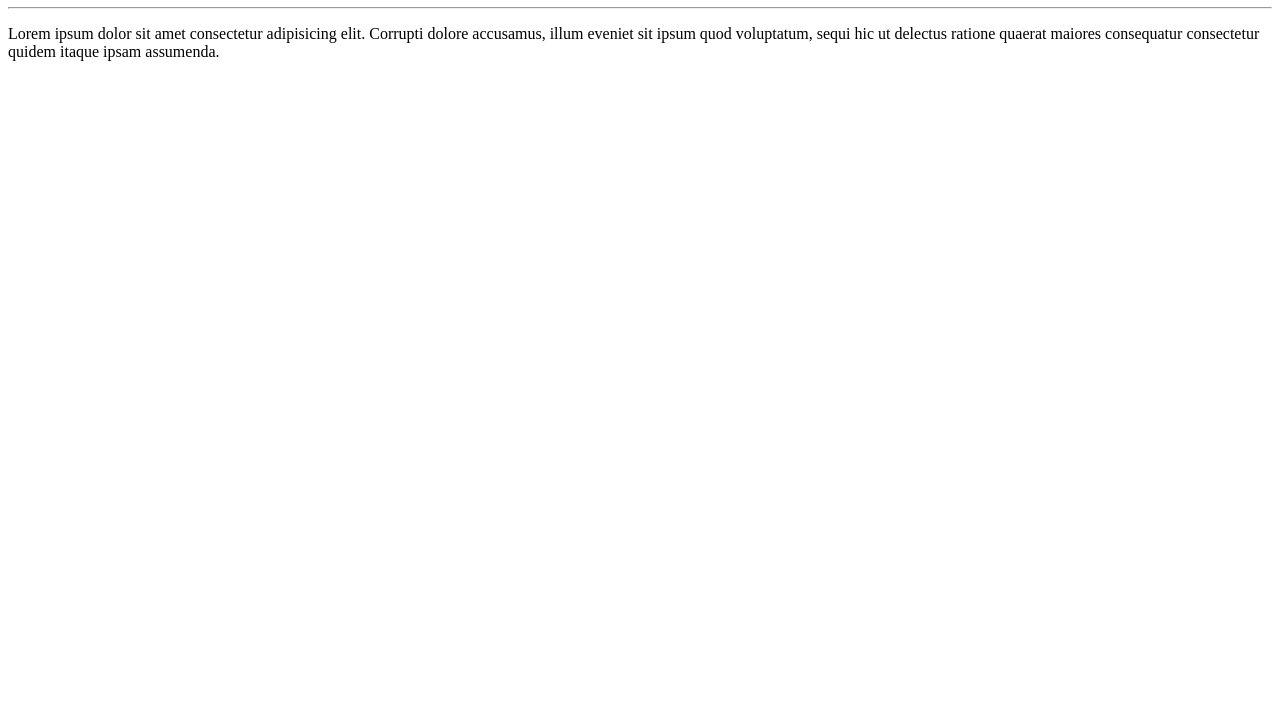
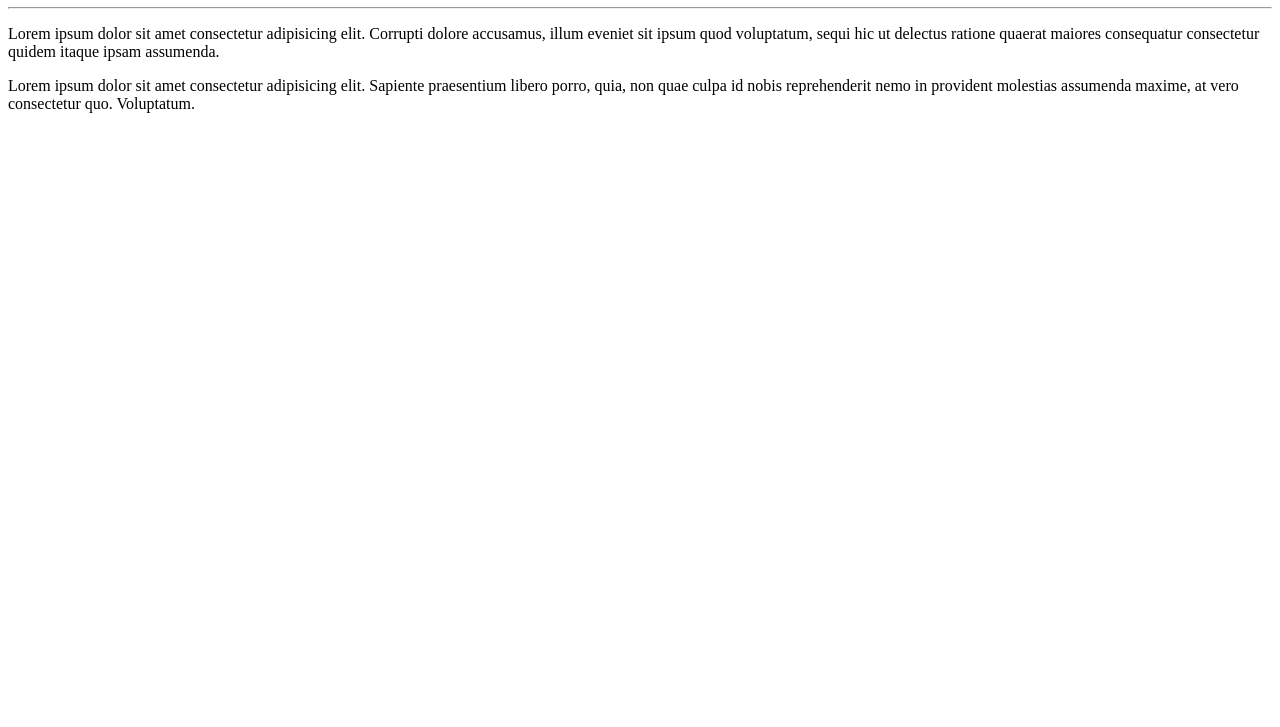
Before and after one commit to oJoaoPeOliveira/Ola-Mundo, a plain HTML site: page site-exemplo/index.html in a window 1280 px wide. Shown: the part 73-800 px from the top of the page. Drawn offline with Linux system fonts and the light colour scheme.

Commit message:
Adicionei um parágrafo

```diff
--- a/site-exemplo/index.html
+++ b/site-exemplo/index.html
@@ -13,5 +13,9 @@
     Corrupti dolore accusamus, illum eveniet sit ipsum quod
     voluptatum, sequi hic ut delectus ratione quaerat maiores
     consequatur consectetur quidem itaque ipsam assumenda.</p>
+    <p>Lorem ipsum dolor sit amet consectetur adipisicing elit.
+    Sapiente praesentium libero porro, quia, non quae culpa id
+    nobis reprehenderit nemo in provident molestias assumenda maxime,
+    at vero consectetur quo. Voluptatum.</p>
 </body>
 </html>
```
